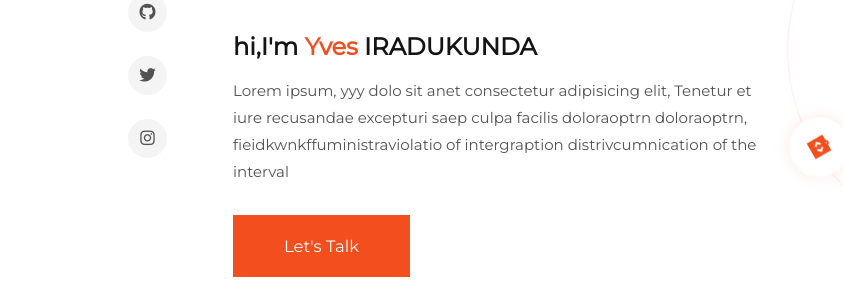
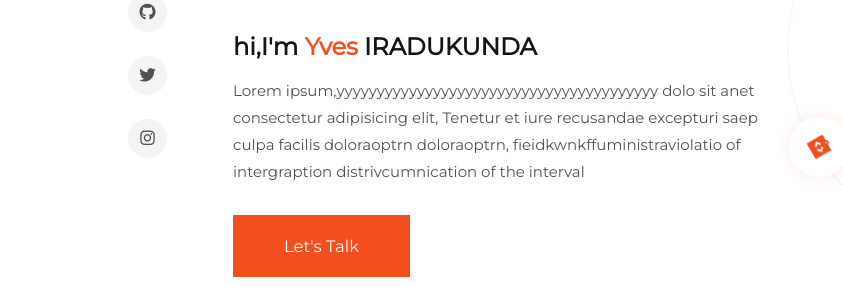
Before and after one commit to iraduyves/My-personal_Potfolio, a plain HTML site: page src/index.html in a window 1280 px wide. Shown: the part 377-664 px from the top of the page, 0-843 px from the left. Drawn offline with nearby package versions, Linux system fonts and the light colour scheme.

Commit message:
final commit

```diff
--- a/src/index.html
+++ b/src/index.html
@@ -46,7 +46,7 @@
         <div class="info">
             <h1>UI/UX Designer and full stack developer</h1>
             <h3>hi,I'm <font style="color:#f24e1e;">  Yves </font> IRADUKUNDA</h3>
-            <p>Lorem ipsum, yyy dolo sit anet consectetur adipisicing elit, Tenetur et iure recusandae excepturi saep culpa
+            <p>Lorem ipsum,yyyyyyyyyyyyyyyyyyyyyyyyyyyyyyyyyyyyyyyy dolo sit anet consectetur adipisicing elit, Tenetur et iure recusandae excepturi saep culpa
                 facilis doloraoptrn doloraoptrn, fieidkwnkffuministraviolatio of intergraption distrivcumnication of the interval
             </p>
             <a href="#contact" class="btn btn-primary">Let's Talk</a>
```
